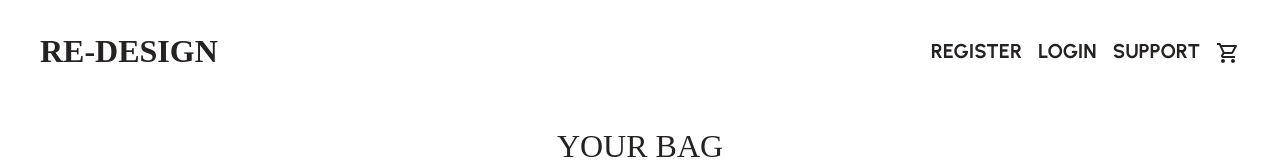
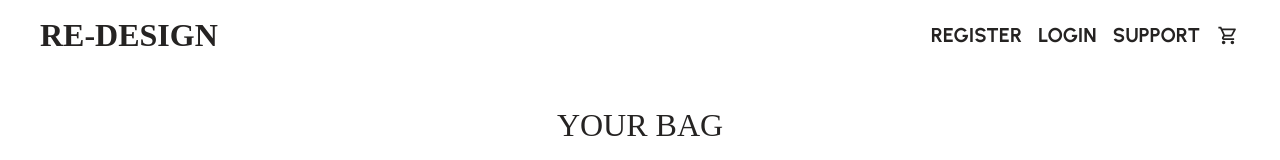
Before and after one commit to louisbrent1992/e-commerce-template-v1, a React (Create React App) app in the folder Frontend/: page /cart in a window 1280 px wide. Shown: the top 160 px of the page. Built offline with nearby package versions, Linux system fonts and the light colour scheme; no server answers.

Commit message:
updated navbar styling

```diff
--- a/Frontend/src/Components/Navbar.jsx
+++ b/Frontend/src/Components/Navbar.jsx
@@ -68,6 +68,7 @@ const ExpandedMenu = styled.div`
 const NavLinksContainer = styled.div`
 	position: relative;
 	display: flex;
+	align-items: center;
 	${mobile({ display: "none" })};
 	gap: 1rem;
 	color: ${(props) => props.color};
@@ -78,8 +79,8 @@ const NavLink = styled(Link)`
 	color: inherit;
 	text-shadow: ${(props) =>
 		props.shadow ? "2px 2px 2px rgba(0, 0, 0, 0.7)" : null};
-	margin-bottom: 5px;
 	font-weight: 700;
+	margin: 0;
 
 	&:hover {
 		color: #e6b800;
@@ -89,8 +90,8 @@ const NavLink = styled(Link)`
 const Cart = styled(ShoppingCartOutlined)`
 	color: ${(props) => props.color};
 	filter: ${(props) =>
-		props.shadow ? "drop-shadow(2px 2px 2px rgba(0, 0, 0, 0.5))" : null};
-
+		props.shadow ? "drop-shadow(2px 2px 2px rgba(0, 0, 0, 0.7))" : null};
+	padding-bottom: 3px;
 	&:hover {
 		color: #e6b800;
 	}
@@ -100,13 +101,13 @@ const MenuIcon = styled(Menu)`
 	color: ${(props) => props.color};
 	cursor: pointer;
 	filter: ${(props) =>
-		props.shadow ? "drop-shadow(2px 2px 2px rgba(0, 0, 0, 0.5))" : null};
+		props.shadow ? "drop-shadow(2px 2px 2px rgba(0, 0, 0, 0.7))" : null};
 `;
 const CloseIcon = styled(Close)`
 	color: ${(props) => props.color};
 	cursor: pointer;
 	filter: ${(props) =>
-		props.shadow ? "drop-shadow(2px 2px 2px rgba(0, 0, 0, 0.5))" : null};
+		props.shadow ? "drop-shadow(2px 2px 2px rgba(0, 0, 0, 0.7))" : null};
 `;
 
 const NavIconsContainer = styled.div`
```
